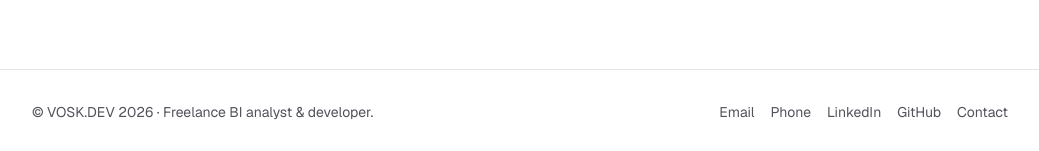
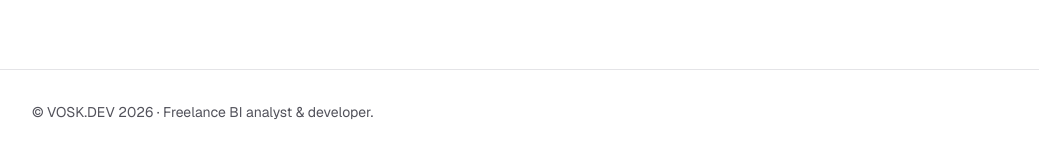
Before and after one commit to rusloc/vosk.dev, a Next.js app: page / in a window 1280 px wide. Shown: the part 646-797 px from the top of the page, without its empty margins (120-1159 px from the left). Built offline with nearby package versions, Linux system fonts and the light colour scheme; no server answers.

Commit message:
chore: remove footer link menu, keep copyright stamp

```diff
--- a/src/components/footer.tsx
+++ b/src/components/footer.tsx
@@ -1,49 +1,12 @@
-import Link from "next/link";
 import { Container } from "@/components/container";
-import { siteConfig } from "@/lib/site";
 
 export function SiteFooter() {
   const year = new Date().getFullYear();
 
   return (
     <footer className="border-border border-t">
-      <Container className="text-muted-foreground flex flex-col items-center justify-between gap-4 py-8 text-sm sm:flex-row">
-        <p>
-          © VOSK.DEV {year} · Freelance BI analyst &amp; developer.
-        </p>
-        <div className="flex items-center gap-4">
-          <a
-            href={`mailto:${siteConfig.contactEmail}`}
-            className="hover:text-foreground"
-          >
-            Email
-          </a>
-          <a
-            href={`tel:${siteConfig.contactPhoneHref}`}
-            className="hover:text-foreground"
-          >
-            Phone
-          </a>
-          <a
-            href={siteConfig.social.linkedin}
-            target="_blank"
-            rel="noopener noreferrer"
-            className="hover:text-foreground"
-          >
-            LinkedIn
-          </a>
-          <a
-            href={siteConfig.social.github}
-            target="_blank"
-            rel="noopener noreferrer"
-            className="hover:text-foreground"
-          >
-            GitHub
-          </a>
-          <Link href="/contact" className="hover:text-foreground">
-            Contact
-          </Link>
-        </div>
+      <Container className="text-muted-foreground py-8 text-sm">
+        <p>© VOSK.DEV {year} · Freelance BI analyst &amp; developer.</p>
       </Container>
     </footer>
   );
```
